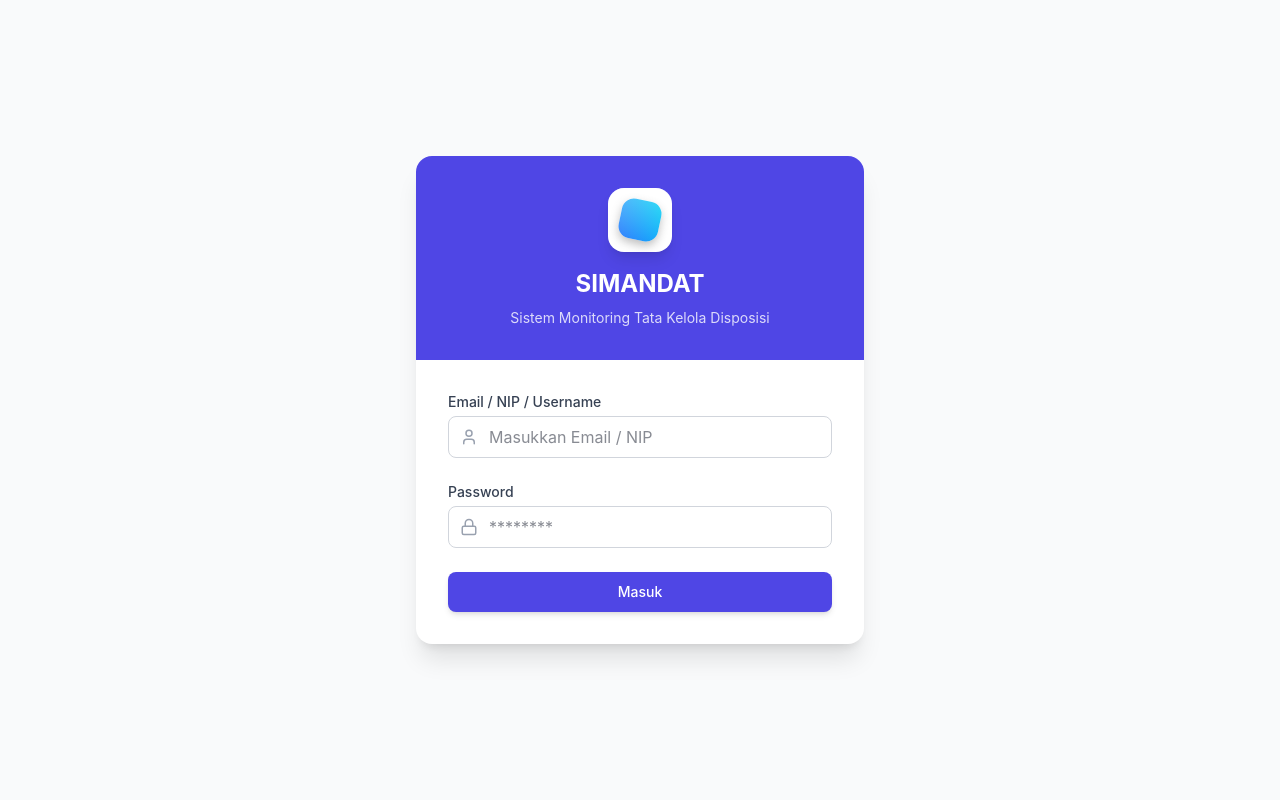
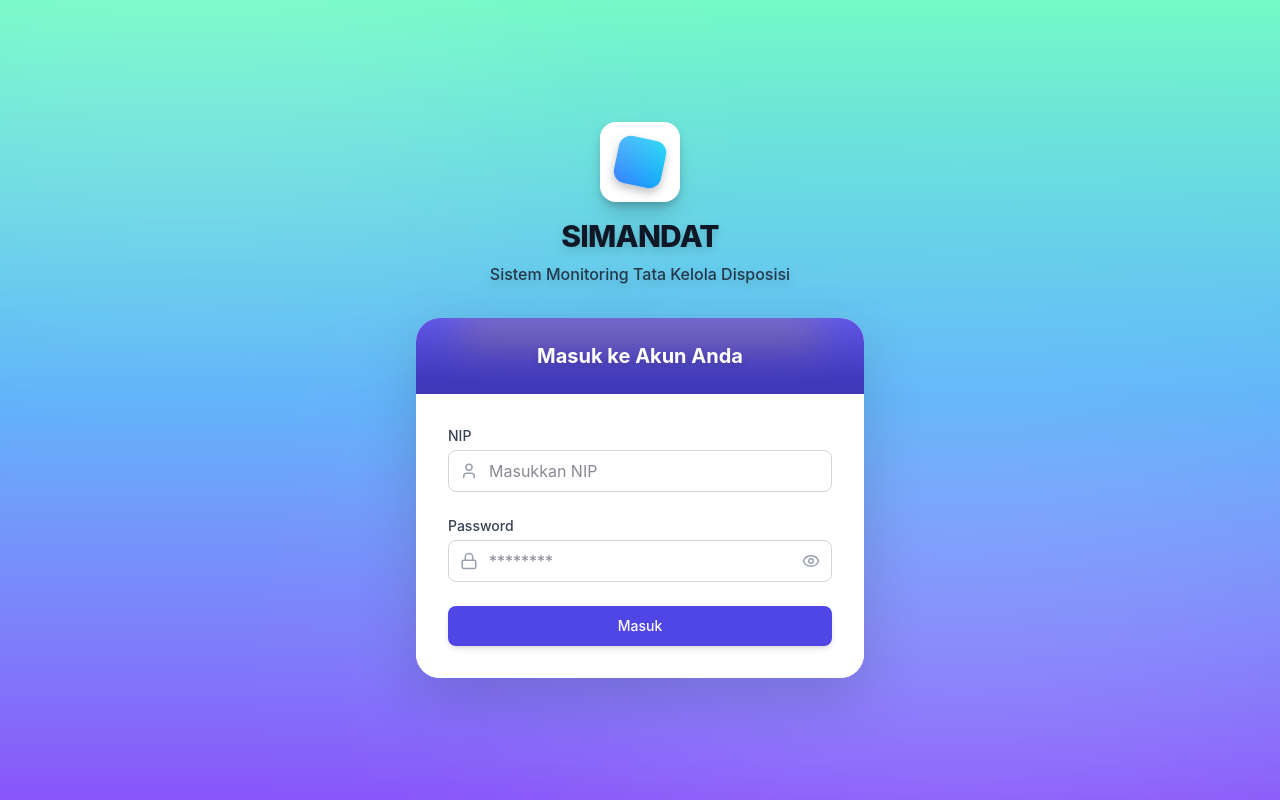
Before and after one commit to alampedia/SIMANDAT, a React (Vite) app: page /login in a window 1280 px wide. Built offline with nearby package versions, Linux system fonts and the light colour scheme; no server answers; the database is empty.

Commit message:
feat(login): Add password visibility toggle
Introduces a password visibility toggle to the login form, allowing users to reveal or hide their password input. This enhances usability and security by preventing accidental viewing of the password.

```diff
--- /dev/null
+++ b/app/google-services.json
@@ -0,0 +1,29 @@
+{
+  "project_info": {
+    "project_number": "764505261342",
+    "project_id": "simandat-dc5b6",
+    "storage_bucket": "simandat-dc5b6.firebasestorage.app"
+  },
+  "client": [
+    {
+      "client_info": {
+        "mobilesdk_app_id": "1:764505261342:android:4449cdec59af8f71fff50f",
+        "android_client_info": {
+          "package_name": "com.example.simandat"
+        }
+      },
+      "oauth_client": [],
+      "api_key": [
+        {
+          "current_key": "AIzaSyBpLWiSMdli3D7VcBRx1mfWqjiu8QQC0dU"
+        }
+      ],
+      "services": {
+        "appinvite_service": {
+          "other_platform_oauth_client": []
+        }
+      }
+    }
+  ],
+  "configuration_version": "1"
+}
--- a/src/pages/Login.tsx
+++ b/src/pages/Login.tsx
@@ -1,13 +1,15 @@
 import React, { useState } from 'react';
 import { useAppContext } from '../context/AppContext';
 import { useNavigate } from 'react-router-dom';
-import { Lock, User } from 'lucide-react';
+import { Lock, User, Eye, EyeOff } from 'lucide-react';
+import { motion } from 'motion/react';
 
 export default function Login() {
   const { login, config } = useAppContext();
   const navigate = useNavigate();
   const [username, setUsername] = useState('');
   const [password, setPassword] = useState('');
+  const [showPassword, setShowPassword] = useState(false);
   const [error, setError] = useState('');
 
   const handleLogin = async (e: React.FormEvent) => {
@@ -21,22 +23,49 @@ export default function Login() {
   };
 
   return (
-    <div className="min-h-screen flex items-center justify-center bg-gray-50 p-4">
-      <div className="max-w-md w-full bg-white rounded-2xl shadow-xl overflow-hidden">
-        <div className="p-8 text-white text-center" style={{ backgroundColor: config.primaryColor }}>
-            {config.appLogo ? (
-              <img src={config.appLogo} alt="Logo" className="w-16 h-16 mx-auto rounded-2xl shadow-lg mb-4 object-contain bg-white" />
-            ) : (
-              <div className="w-16 h-16 mx-auto bg-white rounded-2xl shadow-lg flex items-center justify-center mb-4 relative overflow-hidden group">
-                 <div className="absolute inset-0 bg-gradient-to-br from-white/40 to-transparent z-10 pointer-events-none" />
-                 <div className="w-10 h-10 rounded-xl bg-gradient-to-tr from-blue-600 to-cyan-400 shadow-[0_4px_10px_rgba(0,0,0,0.3)] transform rotate-12" />
-              </div>
-            )}
-          <h1 className="text-2xl font-bold">{config.appName}</h1>
-          <p className="opacity-80 text-sm mt-2">Sistem Monitoring Tata Kelola Disposisi</p>
+    <div className="min-h-screen flex flex-col items-center justify-center bg-gradient-to-b from-[#74fac6] via-[#5fb2fa] to-[#8854f9] p-4 relative overflow-hidden">
+      {/* Abstract Background Shapes (Ocean Depth) - Optional, can keep them for extra flavor or remove. Let's keep them very subtle */}
+      <div className="absolute top-[-10%] left-[-10%] w-[50%] h-[50%] rounded-full bg-white/10 blur-[120px] pointer-events-none mix-blend-screen"></div>
+      <div className="absolute bottom-[-10%] right-[-5%] w-[60%] h-[60%] rounded-full bg-blue-300/20 blur-[150px] pointer-events-none mix-blend-screen"></div>
+
+      {/* Logo and App Name Outside the Card */}
+      <div className="z-10 flex flex-col items-center justify-center mb-8 text-white drop-shadow-lg text-center">
+        {config.appLogo ? (
+          <img src={config.appLogo} alt="Logo" className="w-20 h-20 mx-auto rounded-2xl shadow-xl mb-4 object-contain bg-white" />
+        ) : (
+          <div className="w-20 h-20 mx-auto bg-white rounded-2xl shadow-xl flex items-center justify-center mb-4 relative overflow-hidden group">
+             <div className="absolute inset-0 bg-gradient-to-br from-white/40 to-transparent z-10 pointer-events-none" />
+             <div className="w-12 h-12 rounded-xl bg-gradient-to-tr from-blue-600 to-cyan-400 shadow-[0_4px_10px_rgba(0,0,0,0.3)] transform rotate-12" />
+          </div>
+        )}
+        <h1 className="text-3xl font-extrabold tracking-tight text-gray-900 mb-2">{config.appName}</h1>
+        <p className="opacity-90 font-medium text-gray-800">Sistem Monitoring Tata Kelola Disposisi</p>
+      </div>
+
+      <div className="max-w-md w-full bg-white rounded-3xl shadow-[0_20px_60px_rgb(0,0,0,0.15)] overflow-hidden relative z-10 flex flex-col">
+        {/* Header Kartu Login (Biru) */}
+        <div className="px-10 py-6 text-white text-center relative overflow-hidden bg-blue-600 flex-shrink-0" style={{ backgroundColor: config.primaryColor }}>
+
+          {/* Animated Gold Line at the top */}
+          <div className="absolute top-0 left-0 right-0 h-1.5 overflow-hidden">
+            <motion.div
+              className="w-1/2 h-full bg-gradient-to-r from-transparent via-yellow-400 to-transparent blur-[1px]"
+              animate={{ x: ['-200%', '200%'] }}
+              transition={{ repeat: Infinity, duration: 2.5, ease: "linear" }}
+            />
+          </div>
+
+          {/* subtle gold ambient glow at the top */}
+          <div className="absolute top-0 left-1/2 -translate-x-1/2 w-[80%] h-[25px] bg-yellow-400/30 blur-[20px]"></div>
+
+          {/* Subtle overlay on the header for depth */}
+          <div className="absolute inset-0 bg-gradient-to-b from-white/10 to-black/20 pointer-events-none"></div>
+
+          <h2 className="text-xl font-bold relative z-10 drop-shadow-md">Masuk ke Akun Anda</h2>
         </div>
 
-        <div className="p-8">
+        {/* Konten Kartu (Putih) */}
+        <div className="p-8 bg-white flex-1">
           <form onSubmit={handleLogin} className="space-y-6">
             {error && (
               <div className="bg-red-50 text-red-600 text-sm p-3 rounded-lg border border-red-200">
@@ -45,7 +74,7 @@ export default function Login() {
             )}
 
             <div>
-              <label className="block text-sm font-medium text-gray-700 mb-1">Email / NIP / Username</label>
+              <label className="block text-sm font-medium text-gray-700 mb-1">NIP</label>
               <div className="relative">
                 <div className="absolute inset-y-0 left-0 pl-3 flex items-center pointer-events-none">
                   <User size={18} className="text-gray-400" />
@@ -57,7 +86,7 @@ export default function Login() {
                   onChange={(e) => setUsername(e.target.value)}
                   className="block w-full pl-10 pr-3 py-2 border border-gray-300 rounded-lg focus:ring-2 focus:ring-opacity-50 focus:border-transparent outline-none transition-shadow"
                   style={{ '--tw-ring-color': config.primaryColor } as any}
-                  placeholder="Masukkan Email / NIP"
+                  placeholder="Masukkan NIP"
                 />
               </div>
             </div>
@@ -69,14 +98,21 @@ export default function Login() {
                   <Lock size={18} className="text-gray-400" />
                 </div>
                 <input
-                  type="password"
+                  type={showPassword ? "text" : "password"}
                   required
                   value={password}
                   onChange={(e) => setPassword(e.target.value)}
-                  className="block w-full pl-10 pr-3 py-2 border border-gray-300 rounded-lg focus:ring-2 focus:ring-opacity-50 focus:border-transparent outline-none transition-shadow"
+                  className="block w-full pl-10 pr-10 py-2 border border-gray-300 rounded-lg focus:ring-2 focus:ring-opacity-50 focus:border-transparent outline-none transition-shadow"
                   style={{ '--tw-ring-color': config.primaryColor } as any}
                   placeholder="********"
                 />
+                <button
+                  type="button"
+                  className="absolute inset-y-0 right-0 pr-3 flex items-center text-gray-400 hover:text-gray-600 focus:outline-none"
+                  onClick={() => setShowPassword(!showPassword)}
+                >
+                  {showPassword ? <EyeOff size={18} /> : <Eye size={18} />}
+                </button>
               </div>
             </div>
 
```
